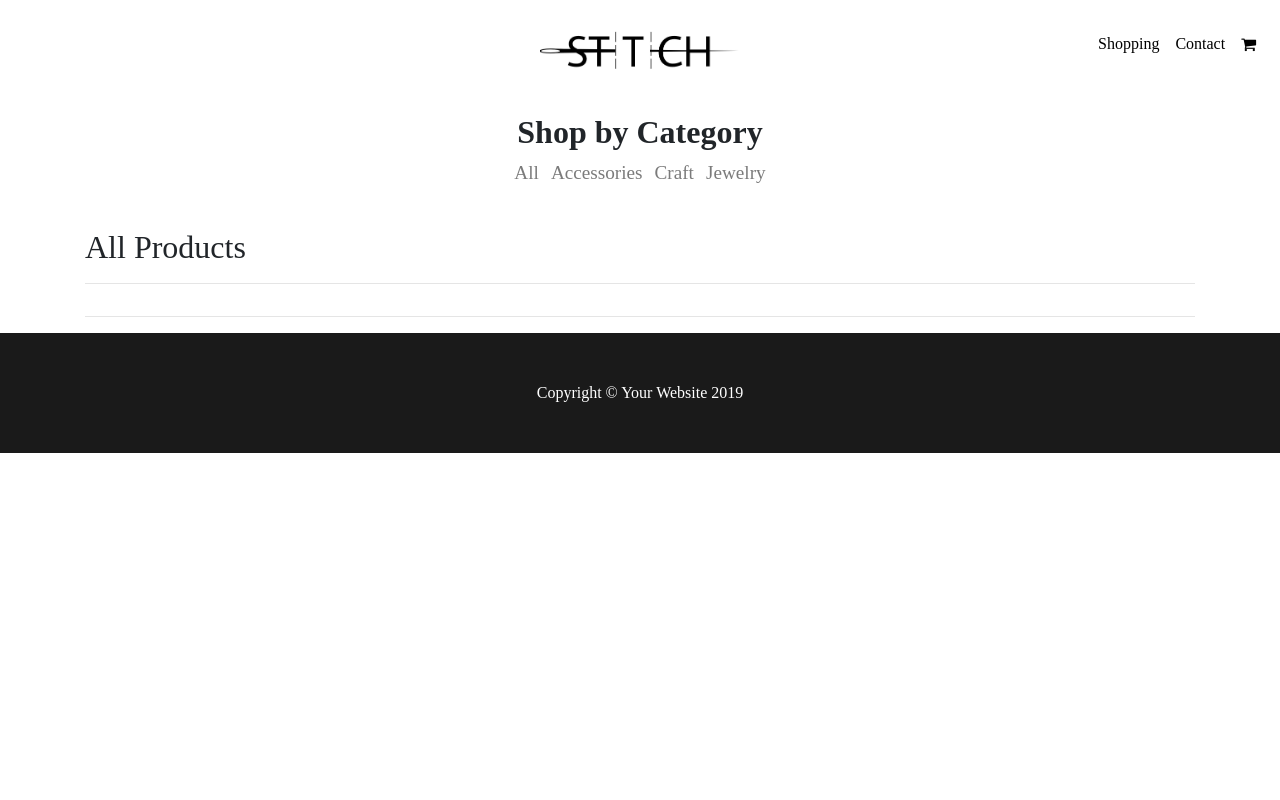
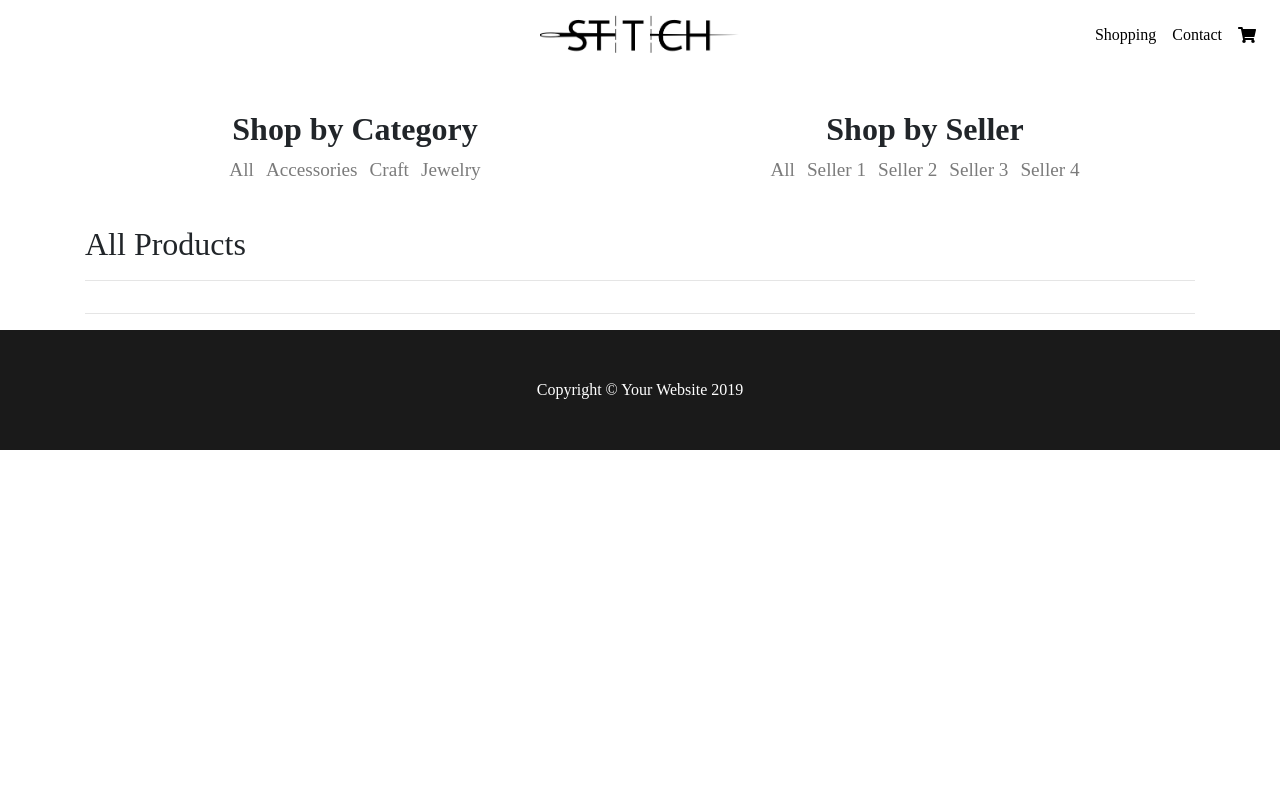
Before and after one commit to michaelpermyashkin/Cloudland, a Django app: page /products/all/ in a window 1280 px wide. Run offline with Django 3.2, Linux system fonts and the light colour scheme; data that the repository does not hold is empty; parts of the project's set-up code (start-up, migrations or seed data) failed here and were passed over; some libraries are stand-ins or nearby versions; some web fonts are replaced.

Commit message:
pushing before adding seller to model

```diff
--- a/stitch/store/static/store/css/base-styles.css
+++ b/stitch/store/static/store/css/base-styles.css
@@ -1,5 +1,4 @@
 body {
-    padding-top: 2vh;
     font-family: 'Darker Grotesque' !important;
     /* font-family: 'Gill Sans', 'Gill Sans MT', Calibri, 'Trebuchet MS', sans-serif !important; */
     height: 100vh;
@@ -20,12 +19,17 @@ form {
 }
 
 .navbar {
-    background-color: rgb(255, 255, 255);
+    background-color: #FFF;
     color: #000 !important;
+    min-height: 70px !important;
 }
 
 .navbar-toggler:active {
     outline: none;
+}
+
+.navbar-toggler:hover {
+    text-decoration: none;
 }
 
 .navbar .navbar-brand {
@@ -56,6 +60,12 @@ form {
     float: right;
     margin-left: 0.5em;
     margin-top: 0.35em;
+}
+
+@media screen and (max-width: 767px) {
+    .navbar .nav-item {
+        width: 50px;
+    }
 }
 
 .body-content-buffer {
--- a/stitch/store/templates/store/base.html
+++ b/stitch/store/templates/store/base.html
@@ -20,6 +20,7 @@
     <link href="//maxcdn.bootstrapcdn.com/bootstrap/4.1.1/css/bootstrap.min.css" rel="stylesheet" id="bootstrap-css">
     <script src="//maxcdn.bootstrapcdn.com/bootstrap/4.1.1/js/bootstrap.min.js"></script>
     <script src="//cdnjs.cloudflare.com/ajax/libs/jquery/3.2.1/jquery.min.js"></script>
+    <script src="https://use.fontawesome.com/releases/v5.12.1/js/all.js" crossorigin="anonymous"></script>
     <script src="{% static 'store/js/helper.js' %}"></script>
 
     <meta name="viewport" content="width=device-width, initial-scale=1">
@@ -31,12 +32,12 @@
 <body>
     <!-- Navigation -->
     <nav class="navbar navbar-expand-md sticky-top">
-        <a class="navbar-brand" href="{% url 'store-home' %} ">
+        <a class="navbar-brand" href="{% url 'store-products-page-all-home' %} ">
             <img src="{% static 'store/media/brand/stitch-logo.jpg' %}" alt="Stitch logo">
         </a>
         <button class="navbar-toggler navbar-toggler-right mt-2" type="button" data-toggle="collapse" data-target="#navbarResponsive" aria-controls="navbarResponsive" aria-expanded="false" aria-hidden="true" Toggle navigation>
-            ☰
-        </button>
+                ☰
+            </button>
         <div class="collapse navbar-collapse " id="navbarResponsive">
             <ul class="navbar-nav ml-auto">
                 <li class="nav-item">
--- a/stitch/store/templates/store/products-page.html
+++ b/stitch/store/templates/store/products-page.html
@@ -10,7 +10,10 @@
 <!-- fills content block in base template -->
 {% block content %}
 <div class="container body-content-buffer">
+    <!-- Filter display when window is wide and nothing is collapsed -->
     <div class="text-center" id="category-menu-list">
+        <div class="row text-center">
+            <div class="col-6">
                 <h2><b>Shop by Category</b></h2>
                 <ul class="list-inline" id="category-menu-items">
                     <li class="list-inline-item active"><a href="{% url 'store-products-page-all' %}" id="all" onclick="setActiveCategory('all')">All</a></li>
@@ -18,6 +21,47 @@
                     <li class="list-inline-item"><a href="{% url 'store-products-page-craft' %}" id="craft" onclick="setActiveCategory('craft')">Craft</a></li>
                     <li class="list-inline-item"><a href="{% url 'store-products-page-jewelry' %}" id="jewelry" onclick="setActiveCategory('jewelry')">Jewelry</a></li>
                 </ul>
+            </div>
+            <div class="col-6">
+                <h2><b>Shop by Seller</b></h2>
+                <ul class="list-inline" id="category-menu-items">
+                    <li class="list-inline-item active"><a href="{% url 'store-products-page-all' %}" id="all" onclick="setActiveCategory('all')">All</a></li>
+                    <li class="list-inline-item active"><a href="{% url 'store-products-page-all' %}" id="all" onclick="setActiveCategory('all')">Seller 1</a></li>
+                    <li class="list-inline-item"><a href="{% url 'store-products-page-accessories' %}" id="accessories" onclick="setActiveCategory('accessories')">Seller 2</a></li>
+                    <li class="list-inline-item"><a href="{% url 'store-products-page-craft' %}" id="craft" onclick="setActiveCategory('craft')">Seller 3</a></li>
+                    <li class="list-inline-item"><a href="{% url 'store-products-page-jewelry' %}" id="jewelry" onclick="setActiveCategory('jewelry')">Seller 4</a></li>
+                </ul>
+            </div>
+        </div>
+
+    </div>
+    <!-- Filter display when window is collapsed -->
+    <div class="panel-group" id="category-menu-list-collapsing">
+        <div class="panel panel-default">
+            <div class="panel-heading">
+                <h4 class="panel-title">
+                    <a data-toggle="collapse" href="#collapse1" id="filter-collapse-label">Filters <li class="fa fa-plus" id="plus-icon"></li></a>
+                </h4>
+            </div>
+            <div id="collapse1" class="panel-collapse collapse">
+                <div class="text-center">
+                    <h2><b>Shop by Category</b></h2>
+                    <ul class="list-inline" id="category-menu-items">
+                        <li class="list-inline-item active"><a href="{% url 'store-products-page-all' %}" id="all" onclick="setActiveCategory('all')">All</a></li>
+                        <li class="list-inline-item"><a href="{% url 'store-products-page-accessories' %}" id="accessories" onclick="setActiveCategory('accessories')">Accessories</a></li>
+                        <li class="list-inline-item"><a href="{% url 'store-products-page-craft' %}" id="craft" onclick="setActiveCategory('craft')">Craft</a></li>
+                        <li class="list-inline-item"><a href="{% url 'store-products-page-jewelry' %}" id="jewelry" onclick="setActiveCategory('jewelry')">Jewelry</a></li>
+                    </ul>
+                    <h2><b>Shop by Seller</b></h2>
+                    <ul class="list-inline" id="category-menu-items">
+                        <li class="list-inline-item active"><a href="{% url 'store-products-page-all' %}" id="all" onclick="setActiveCategory('all')">Seller 1</a></li>
+                        <li class="list-inline-item"><a href="{% url 'store-products-page-accessories' %}" id="accessories" onclick="setActiveCategory('accessories')">Seller 2</a></li>
+                        <li class="list-inline-item"><a href="{% url 'store-products-page-craft' %}" id="craft" onclick="setActiveCategory('craft')">Seller 3</a></li>
+                        <li class="list-inline-item"><a href="{% url 'store-products-page-jewelry' %}" id="jewelry" onclick="setActiveCategory('jewelry')">Seller 4</a></li>
+                    </ul>
+                </div>
+            </div>
+        </div>
     </div>
     <br>
     <h2>{{ category | capfirst }}</h2>
--- a/stitch/store/urls.py
+++ b/stitch/store/urls.py
@@ -3,7 +3,7 @@ from django.urls import path, include
 from . import views
 
 urlpatterns = [
-    path('', views.home, name='store-home'),
+    path('', views.products_page_all, name='store-products-page-all-home'),
     path('products/all/', views.products_page_all, name='store-products-page-all'),
     path('products/accessories/', views.products_page_accessories, name='store-products-page-accessories'),
     path('products/jewelry/', views.products_page_jewelry, name='store-products-page-jewelry'),
--- a/stitch/store/views.py
+++ b/stitch/store/views.py
@@ -13,11 +13,6 @@ def updateProductList(filterCategory):
         'products':products,
     }
     return args
-
-# Landing home page
-def home(request):
-    args = updateProductList('all')
-    return render(request, 'store/index.html', args)
 
 # Products page to view all items
 def products_page_all(request):
@@ -70,6 +65,7 @@ def contact(request):
 #     {
 #         # 'productID': 999999,
 #         'productName': 'Item name',
+
 #         'category': 'jewelry',
 #         'price': 7.98,
 #         'description': 'Some discription',
```
Also changed, not shown: stitch/store/static/store/css/products-page-styles.css (+36 -7 lines). Lines whose indentation alone changed are shown as unchanged.
